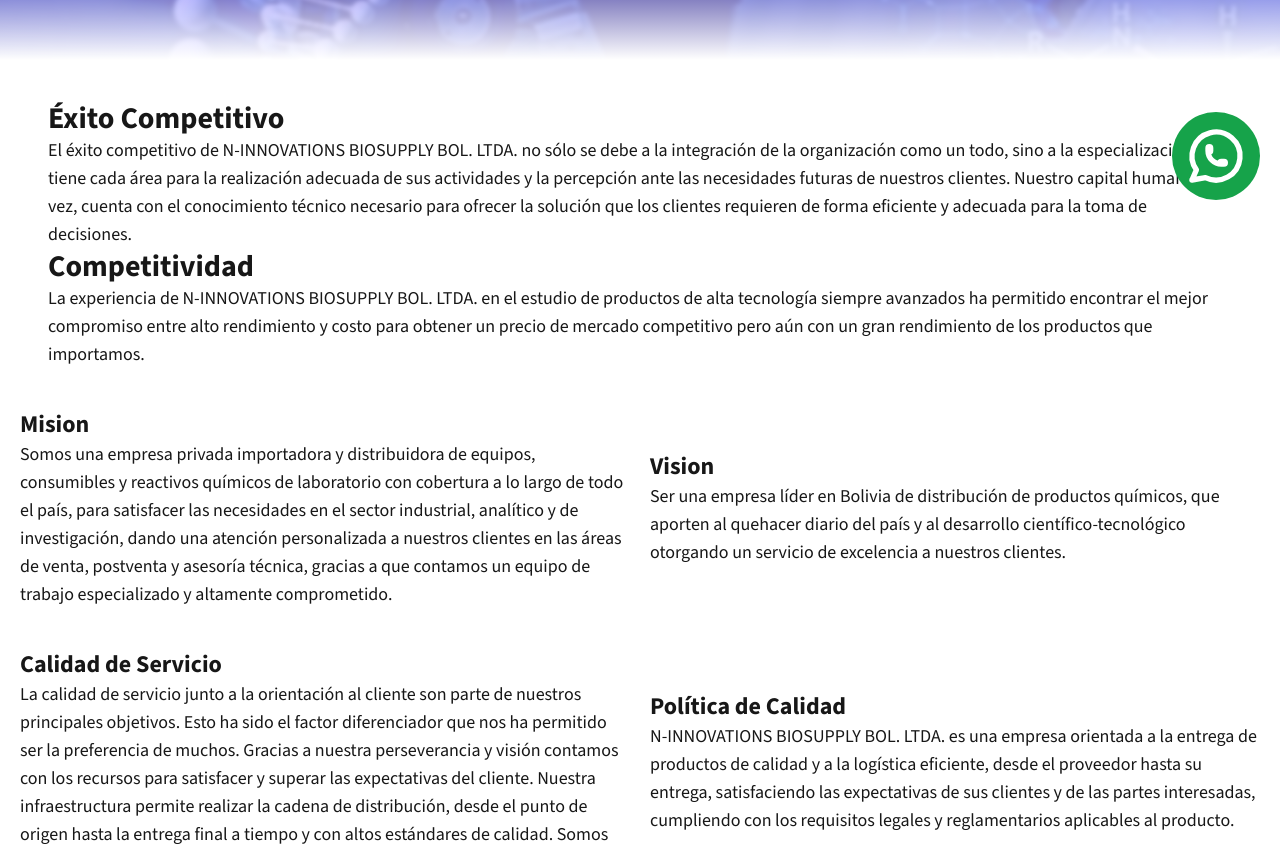
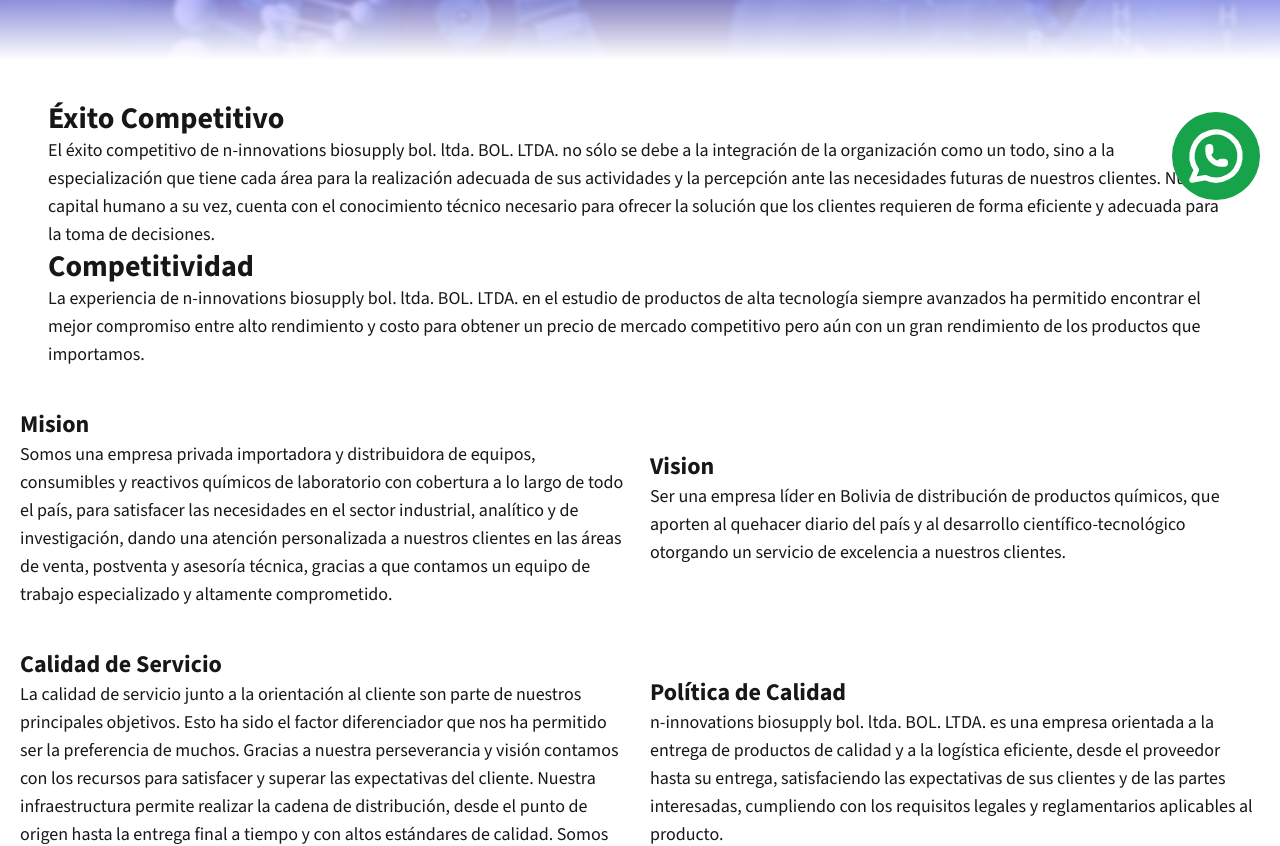
Before and after one commit to JRWebDesigner/finwise-saas-landing-page, a Next.js app: page /sobre-nosotros in a window 1280 px wide. Shown: the part 580-1426 px from the top of the page. Built offline with nearby package versions, Linux system fonts and the light colour scheme.

Commit message:
nombre replace

```diff
--- a/src/app/productos/layout.tsx
+++ b/src/app/productos/layout.tsx
@@ -2,8 +2,8 @@
 import GetCategorys from "@/components/Productos/GetCategorys";
 import Hero from "@/components/ProductsPage/Hero";
 export const metadata:Metadata = {
-	title: "n-innovations biosupply - Productos",
-	description: "Conoce la variedad de productos que tenemos para tu laboratorio - solo en n-innovations biosupply",
+	title: "n-innovations biosupply bol. ltda. - Productos",
+	description: "Conoce la variedad de productos que tenemos para tu laboratorio - solo en n-innovations biosupply bol. ltda.",
   };
   export default function Layout({
     children,
--- a/src/components/AboutPage/ContainAboutPage.tsx
+++ b/src/components/AboutPage/ContainAboutPage.tsx
@@ -28,7 +28,7 @@
 						>
 						<h2 className='font-bold text-2xl md:text-3xl'>Éxito Competitivo</h2>
 						<p>
-							El éxito competitivo de N-INNOVATIONS BIOSUPPLY BOL. LTDA. no sólo se debe a la integración de la organización como un todo, sino a la especialización que tiene cada área para la realización adecuada de sus actividades y la percepción ante las necesidades futuras de nuestros clientes. Nuestro capital humano a su vez, cuenta con el conocimiento técnico necesario para ofrecer la solución que los clientes requieren de forma eficiente y adecuada para la toma de decisiones.
+							El éxito competitivo de n-innovations biosupply bol. ltda. BOL. LTDA. no sólo se debe a la integración de la organización como un todo, sino a la especialización que tiene cada área para la realización adecuada de sus actividades y la percepción ante las necesidades futuras de nuestros clientes. Nuestro capital humano a su vez, cuenta con el conocimiento técnico necesario para ofrecer la solución que los clientes requieren de forma eficiente y adecuada para la toma de decisiones.
 						</p>
 						</motion.div>
 					  <motion.div
@@ -39,7 +39,7 @@
 						>
 						<h2 className='font-bold text-2xl md:text-3xl'>Competitividad</h2>
 						<p>
-La experiencia de N-INNOVATIONS BIOSUPPLY BOL. LTDA.  en el estudio de productos de alta tecnología siempre avanzados ha permitido encontrar el mejor compromiso entre alto rendimiento y costo para obtener un precio de mercado competitivo pero aún con un gran rendimiento de los productos que importamos.
+La experiencia de n-innovations biosupply bol. ltda. BOL. LTDA.  en el estudio de productos de alta tecnología siempre avanzados ha permitido encontrar el mejor compromiso entre alto rendimiento y costo para obtener un precio de mercado competitivo pero aún con un gran rendimiento de los productos que importamos.
 						</p>
 						</motion.div>
 				</section>
@@ -85,7 +85,7 @@
 							<h2 className='font-bold text-xl md:text-2xl'>Política de Calidad
 </h2>
 							<p>
-							N-INNOVATIONS BIOSUPPLY BOL. LTDA. es una empresa orientada a la entrega de productos de calidad y a la logística eficiente, desde el proveedor hasta su entrega, satisfaciendo las expectativas de sus clientes y de las partes interesadas, cumpliendo con los requisitos legales y reglamentarios aplicables al producto.
+							n-innovations biosupply bol. ltda. BOL. LTDA. es una empresa orientada a la entrega de productos de calidad y a la logística eficiente, desde el proveedor hasta su entrega, satisfaciendo las expectativas de sus clientes y de las partes interesadas, cumpliendo con los requisitos legales y reglamentarios aplicables al producto.
 							</p>
 
 						</div>
--- a/src/components/Hero/Hero.tsx
+++ b/src/components/Hero/Hero.tsx
@@ -8,6 +8,7 @@
             id="hero"
             className="uppercase relative flex items-center justify-center px-5 h-[80vh] md:h-[100vh] bg-[url('/images/banner.webp')] bg-cover bg-center bg-no-repeat bg-opacity-10"
         >
+            <div className="absoulte w-full h-full bg-black opacity-50" />
             <div className="absolute left-0 right-0 bottom-0 backdrop-blur-[2px] h-40 bg-gradient-to-b from-transparent via-[#8981ffad] to-[rgb(255,255,255)]">
             </div>
             <Title />
--- a/src/components/Suministracion.tsx
+++ b/src/components/Suministracion.tsx
@@ -53,7 +53,7 @@
     return(
 		<div className="grid place-items-center my-32 md:my-20">
 			<div className=' flex flex-wrap justify-around items-center gap-10'>
-				<h2 className='font-semibold text-xl md:text-2xl text-center'> En N-INNOVATIONS BIOSUPPLY BOL <br className="hidden md:inline-block" /> suministramos material para:
+				<h2 className='font-semibold text-xl md:text-2xl text-center'> En n-innovations biosupply bol. ltda. BOL <br className="hidden md:inline-block" /> suministramos material para:
 				</h2>
 				<div className="hidden md:inline h-[30vh] border-2 border-primary" />
 				<motion.div
--- a/src/components/Title.tsx
+++ b/src/components/Title.tsx
@@ -28,7 +28,7 @@
         viewport={{ once: true }}
       >
         <h1>
-          <strong>N-INNOVATIONS BIOSUPPLY BOL</strong> importadora de insumos de laboratorio en general
+          <strong>n-innovations biosupply bol. ltda. BOL</strong> importadora de insumos de laboratorio en general
         </h1>
       </motion.div>
     )
--- a/src/data/siteDetails.ts
+++ b/src/data/siteDetails.ts
@@ -3,7 +3,7 @@
     siteUrl: 'https://finwise-omega.vercel.app/',
     metadata: {
         title: 'BIOSUPPLYBOL',
-        description: 'Estamos dedicados íntegramente a la comercialización de instrumental científico y analítico. N-INNOVATIONS BIOSUPPLY BOL es una empresa de equipamiento e instalación de equipos y suministros de laboratorio',
+        description: 'Estamos dedicados íntegramente a la comercialización de instrumental científico y analítico. n-innovations biosupply bol. ltda. BOL es una empresa de equipamiento e instalación de equipos y suministros de laboratorio',
     },
     language: 'es-ES',
     locale: 'es-ES',
```
Also changed, not shown: 1 other file (tests, documents, lock files or other folders).
